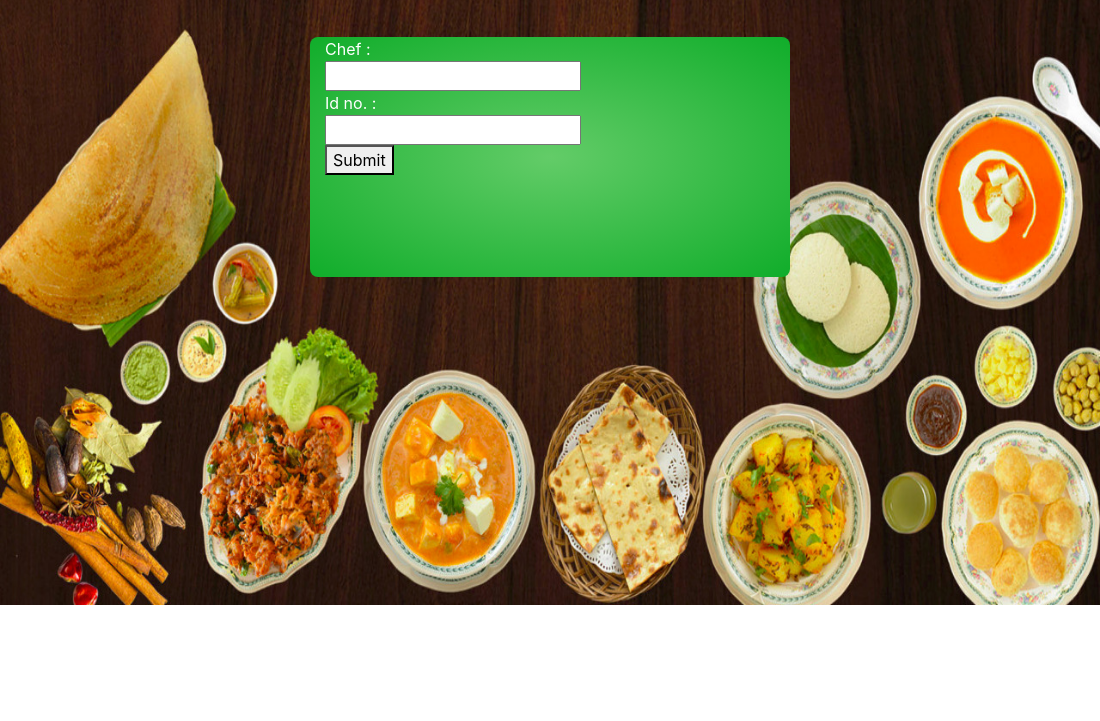
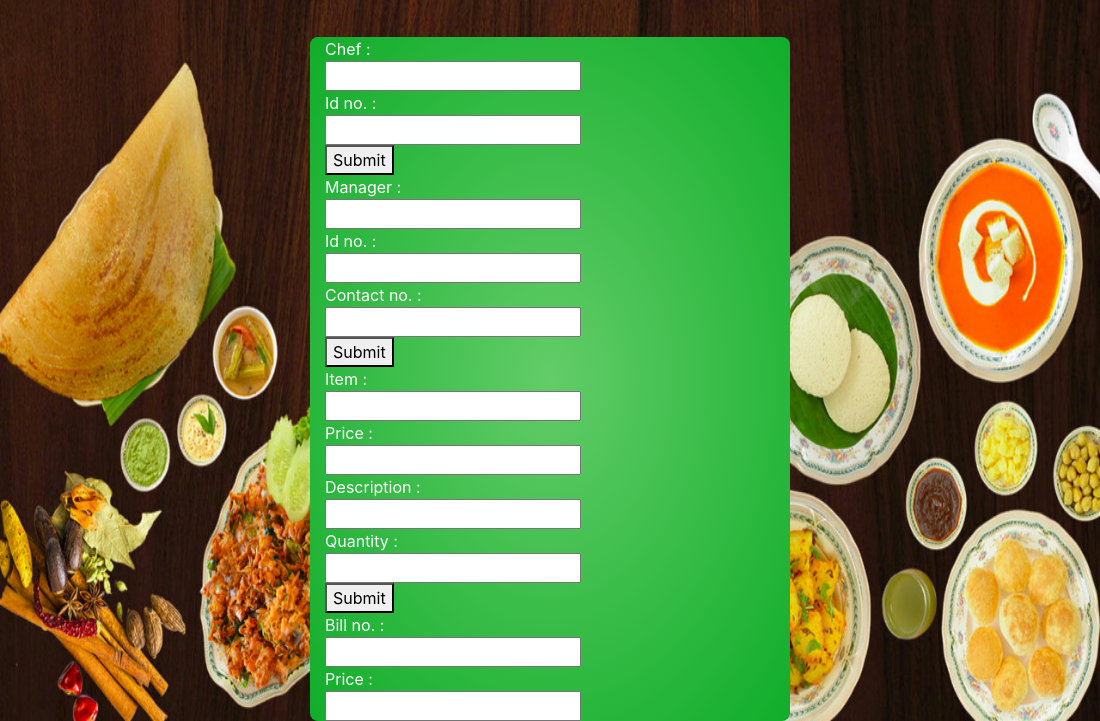
Before and after one commit to Yggdrasil09/DBMS-END-SEM, an Electron app: page index.html in a window 1100 px wide. Shown: the part 195-916 px from the top of the page. Before the commit the page ends 800 px from the top, so only its background shows below. Drawn offline with nearby package versions, Linux system fonts and the light colour scheme; no server answers.

Commit message:
Added: form details

```diff
--- a/index.html
+++ b/index.html
@@ -32,6 +32,32 @@
                     <input type="text" name="id"><br>
                     <button>Submit</button>
                 </form>
+                <form>
+                    Manager :<br>
+                    <input type="text" name="name"><br>
+                    Id no. :<br>
+                    <input type="text" name="id"><br>
+                    Contact no. :<br>
+                    <input type="text" name="id"><br>
+                    <button>Submit</button>
+                </form>
+                <form>
+                    Item :<br>
+                    <input type="text" name="name"><br>
+                    Price :<br>
+                    <input type="text" name="name"><br>
+                    Description :<br>
+                    <input type="text" name="name"><br>
+                    Quantity :<br>
+                    <input type="text" name="name"><br>
+                    <button>Submit</button>
+                </form>
+                <form>
+                    Bill no. :<br>
+                    <input type="text" name="name"><br>
+                    Price :<br>
+                    <input type="text" name="name"><br>
+                </form>
             </div>
             <div class="col-sm-3"></div>
         </div>
```
